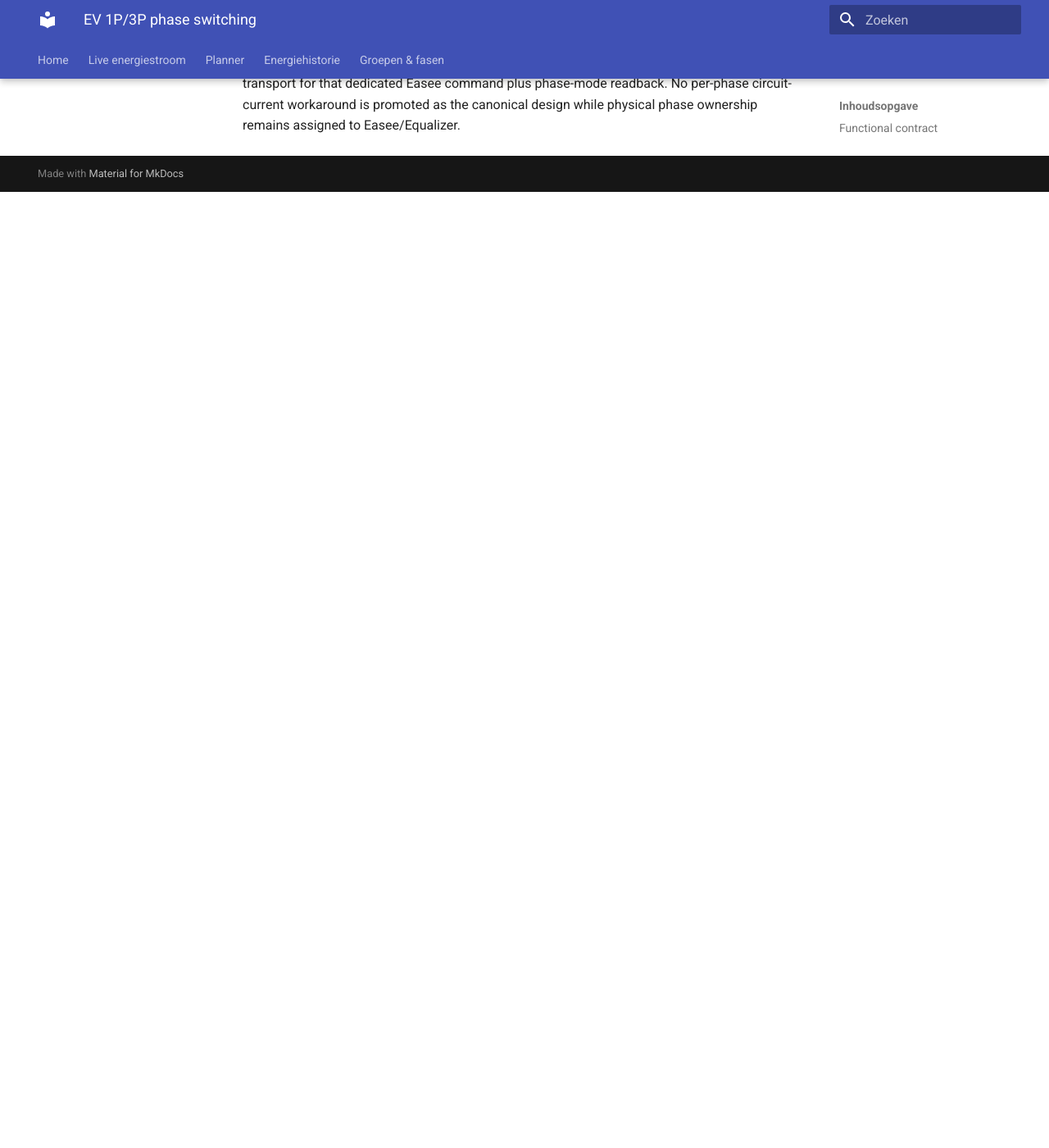
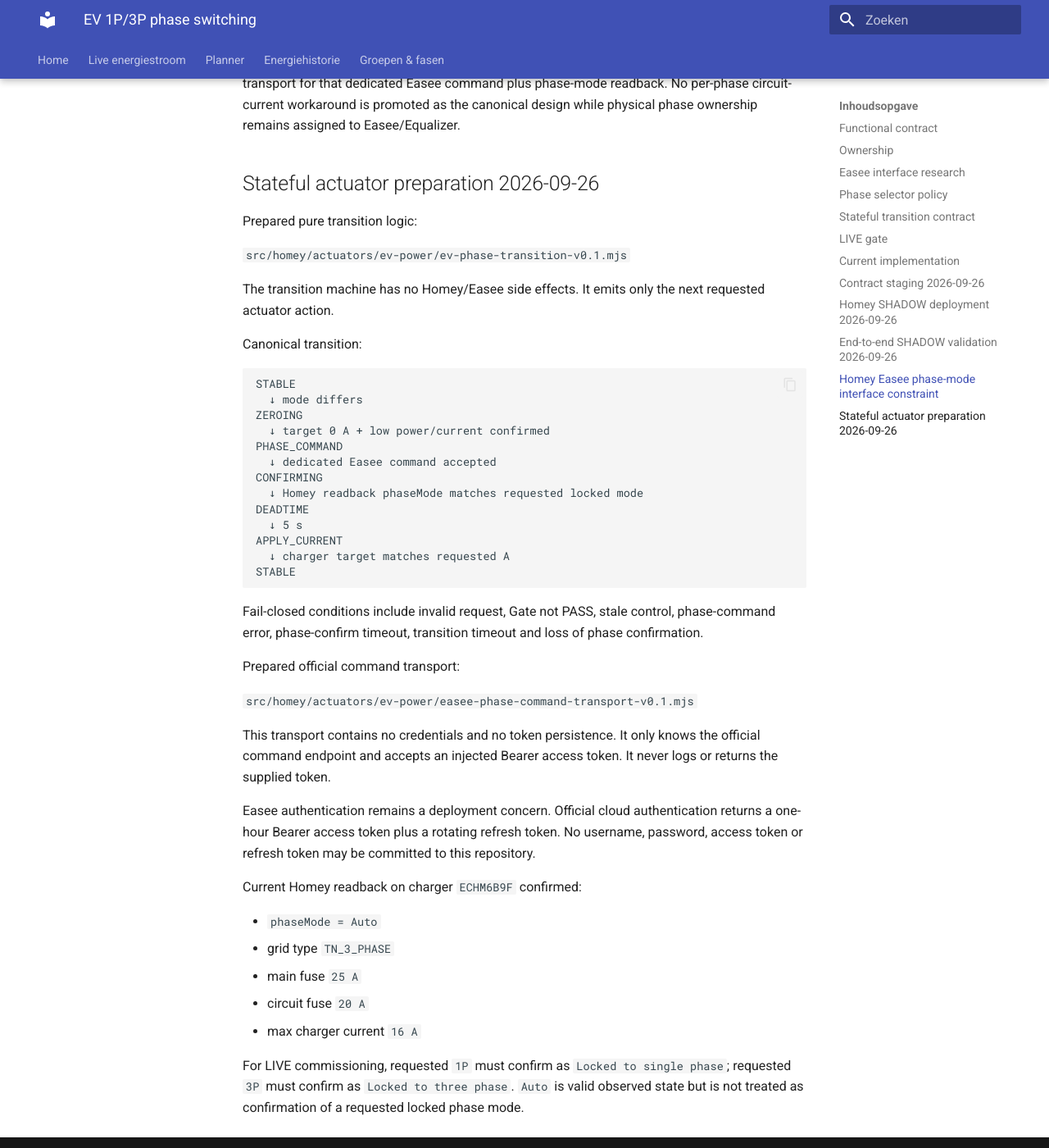
Before and after one commit to OnsKasteeltje/homey-energy-manual, an MkDocs documentation site: the page built from docs/architecture/ev-phase-switching-v0.1.md, in a window 1280 px wide and 1400 px high, scrolled down 5349 px. Shown: the whole window at 82% size. Built offline with MkDocs 1.6.1 and Material for MkDocs 9.7.7, drawn with Linux system fonts in a browser that asks for light colours; before the commit the page ends 5583 px from its top, so only the background shows below that.

Commit message:
docs(ev): define stateful phase actuator contract

````diff
--- a/docs/architecture/ev-phase-switching-v0.1.md
+++ b/docs/architecture/ev-phase-switching-v0.1.md
@@ -187,3 +187,50 @@
 with `1=1P`, `2=Auto`, `3=3P`.
 
 LIVE promotion therefore remains blocked until the sole EV Actuator has a validated command transport for that dedicated Easee command plus phase-mode readback. No per-phase circuit-current workaround is promoted as the canonical design while physical phase ownership remains assigned to Easee/Equalizer.
+
+
+## Stateful actuator preparation 2026-09-26
+
+Prepared pure transition logic:
+
+`src/homey/actuators/ev-power/ev-phase-transition-v0.1.mjs`
+
+The transition machine has no Homey/Easee side effects. It emits only the next requested actuator action.
+
+Canonical transition:
+
+```text
+STABLE
+  ↓ mode differs
+ZEROING
+  ↓ target 0 A + low power/current confirmed
+PHASE_COMMAND
+  ↓ dedicated Easee command accepted
+CONFIRMING
+  ↓ Homey readback phaseMode matches requested locked mode
+DEADTIME
+  ↓ 5 s
+APPLY_CURRENT
+  ↓ charger target matches requested A
+STABLE
+```
+
+Fail-closed conditions include invalid request, Gate not PASS, stale control, phase-command error, phase-confirm timeout, transition timeout and loss of phase confirmation.
+
+Prepared official command transport:
+
+`src/homey/actuators/ev-power/easee-phase-command-transport-v0.1.mjs`
+
+This transport contains no credentials and no token persistence. It only knows the official command endpoint and accepts an injected Bearer access token. It never logs or returns the supplied token.
+
+Easee authentication remains a deployment concern. Official cloud authentication returns a one-hour Bearer access token plus a rotating refresh token. No username, password, access token or refresh token may be committed to this repository.
+
+Current Homey readback on charger `ECHM6B9F` confirmed:
+
+- `phaseMode = Auto`
+- grid type `TN_3_PHASE`
+- main fuse `25 A`
+- circuit fuse `20 A`
+- max charger current `16 A`
+
+For LIVE commissioning, requested `1P` must confirm as `Locked to single phase`; requested `3P` must confirm as `Locked to three phase`. `Auto` is valid observed state but is not treated as confirmation of a requested locked phase mode.
````
